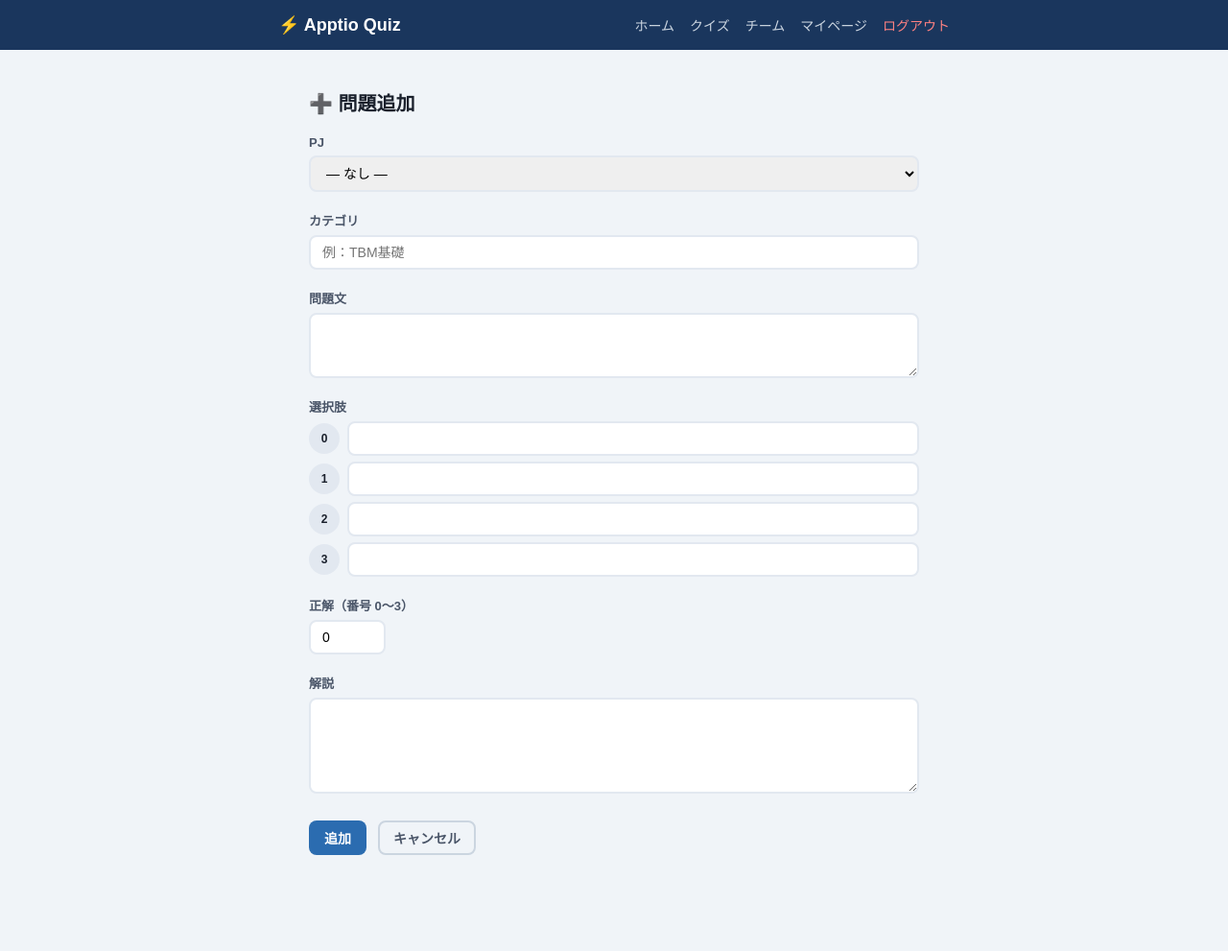
After one commit to t-ito-dayo/apptio-quiz, a Flask app: page /admin/add in a window 1280 px wide. The commit adds this page. Shown: the whole page at 96% size. Run offline with Flask 3, Linux system fonts and the light colour scheme; a user stored in the database is signed in; data that the repository does not hold is empty; parts of the project's set-up code (start-up, migrations or seed data) failed here and were passed over; some libraries are stand-ins or nearby versions.

Commit message:
Open admin to all users, add question form, improve tab design

```diff
--- a/app.py
+++ b/app.py
@@ -458,8 +458,6 @@ def admin_required(f):
     def decorated(*args, **kwargs):
         if 'user_id' not in session:
             return redirect(url_for('index'))
-        if session.get('user_name') != '伊藤':
-            return '権限がありません', 403
         return f(*args, **kwargs)
     return decorated
 
@@ -518,5 +516,36 @@ def admin_delete(q_id):
     return redirect(url_for('admin'))
 
 
+@app.route('/admin/add', methods=['GET', 'POST'])
+@admin_required
+def admin_add():
+    projects = get_projects()
+    if request.method == 'POST':
+        import time
+        q_id = f"q_{int(time.time() * 1000)}"
+        choices = [
+            request.form.get('choice0', ''),
+            request.form.get('choice1', ''),
+            request.form.get('choice2', ''),
+            request.form.get('choice3', ''),
+        ]
+        import json as _json
+        conn = get_db()
+        conn.execute(
+            'INSERT INTO questions (id, pj_id, category, question, choices, answer, explanation) VALUES (?,?,?,?,?::jsonb,?,?)',
+            (q_id,
+             request.form.get('pj_id') or None,
+             request.form.get('category', ''),
+             request.form.get('question', ''),
+             _json.dumps(choices, ensure_ascii=False),
+             int(request.form.get('answer', 0)),
+             request.form.get('explanation', ''))
+        )
+        conn.commit()
+        conn.close()
+        return redirect(url_for('admin'))
+    return render_template('admin_add.html', projects=projects)
+
+
 if __name__ == '__main__':
     app.run(debug=True)
--- a/static/css/style.css
+++ b/static/css/style.css
@@ -209,13 +209,17 @@ a { text-decoration: none; color: inherit; }
 .chat-send { padding: 12px 20px; white-space: nowrap; }
 
 /* ===== セレクトタブ ===== */
-.select-tabs { display: flex; gap: 8px; margin-bottom: 20px; }
-.select-tab { padding: 8px 20px; border: 2px solid #2b6cb0; border-radius: 99px; background: none; color: #2b6cb0; font-size: 14px; font-weight: 700; cursor: pointer; }
-.select-tab.active { background: #2b6cb0; color: #fff; }
+.select-tabs { display: flex; background: #e2e8f0; border-radius: 12px; padding: 4px; margin-bottom: 20px; gap: 4px; }
+.select-tab { flex: 1; padding: 10px; border: none; border-radius: 9px; background: none; color: #718096; font-size: 14px; font-weight: 700; cursor: pointer; transition: all 0.2s; }
+.select-tab.active { background: #fff; color: #1a365d; box-shadow: 0 2px 8px rgba(0,0,0,0.12); }
+.admin-link-wrap { text-align: center; margin-top: 32px; }
+.admin-link { color: #a0aec0; font-size: 13px; text-decoration: none; }
+.admin-link:hover { color: #718096; }
 
 /* ===== 管理画面 ===== */
 .admin-wrap { max-width: 900px; margin: 0 auto; padding: 20px 16px; }
-.admin-search { display: flex; gap: 8px; margin-bottom: 12px; }
+.admin-toolbar { display: flex; gap: 8px; margin-bottom: 12px; align-items: center; }
+.admin-search { display: flex; gap: 8px; flex: 1; }
 .admin-search-input { flex: 1; border: 2px solid #e2e8f0; border-radius: 8px; padding: 8px 12px; font-size: 14px; }
 .admin-count { font-size: 13px; color: #718096; margin-bottom: 12px; }
 .admin-table-wrap { overflow-x: auto; }
--- /dev/null
+++ b/templates/admin_add.html
@@ -0,0 +1,53 @@
+{% extends "base.html" %}
+{% block content %}
+<div class="admin-wrap">
+  <h2 class="page-title">➕ 問題追加</h2>
+
+  <form method="post" class="edit-form">
+    <div class="form-group">
+      <label>PJ</label>
+      <select name="pj_id" class="form-select">
+        <option value="">— なし —</option>
+        {% for pj in projects %}
+        <option value="{{ pj.id }}">{{ pj.name }}</option>
+        {% endfor %}
+      </select>
+    </div>
+
+    <div class="form-group">
+      <label>カテゴリ</label>
+      <input type="text" name="category" class="form-input" placeholder="例：TBM基礎" required>
+    </div>
+
+    <div class="form-group">
+      <label>問題文</label>
+      <textarea name="question" class="form-textarea" rows="3" required></textarea>
+    </div>
+
+    <div class="form-group">
+      <label>選択肢</label>
+      {% for i in range(4) %}
+      <div class="choice-row">
+        <span class="choice-label">{{ i }}</span>
+        <input type="text" name="choice{{ i }}" class="form-input" required>
+      </div>
+      {% endfor %}
+    </div>
+
+    <div class="form-group">
+      <label>正解（番号 0〜3）</label>
+      <input type="number" name="answer" value="0" min="0" max="3" class="form-input-sm" required>
+    </div>
+
+    <div class="form-group">
+      <label>解説</label>
+      <textarea name="explanation" class="form-textarea" rows="5" required></textarea>
+    </div>
+
+    <div class="form-actions">
+      <button type="submit" class="btn-primary">追加</button>
+      <a href="/admin" class="btn-ghost">キャンセル</a>
+    </div>
+  </form>
+</div>
+{% endblock %}
```
Also changed, not shown: templates/admin.html (+8 -5 lines), templates/select.html (+6 -2 lines).
